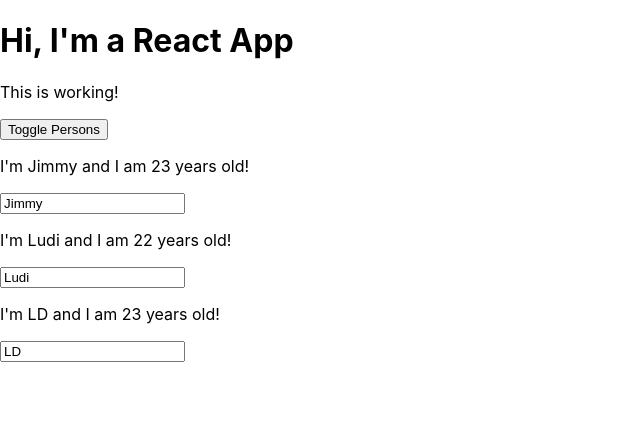
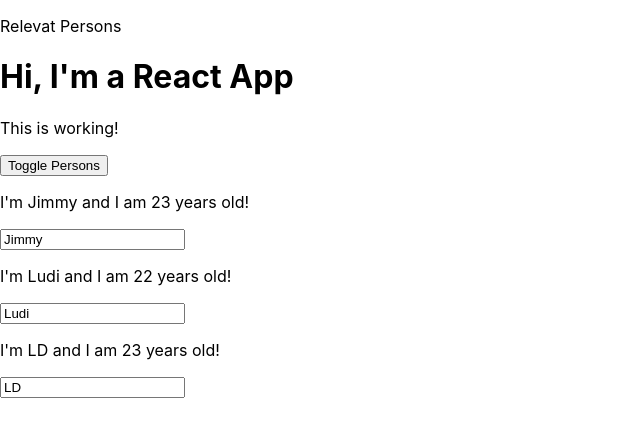
Before and after one commit to liu-du/learn-reactjs, a React app: page / in a window 1280 px wide. Both pictures are taken after a click on the button "Toggle Persons". Shown: the top 436 px of the page, without its empty margins (0-640 px from the left). Built offline with nearby package versions, Linux system fonts and the light colour scheme.

Commit message:
React Component Lifecyle: creation, props changes (triggered by parent state) and state changes (triggered by setSate)

```diff
--- a/src/components/Persons/Person/Person.js
+++ b/src/components/Persons/Person/Person.js
@@ -1,16 +1,36 @@
-import React from 'react';
+import React, { Component } from 'react';
 import classes from './Person.css';
 
-const person = props => {
-  return (
-    <div className={classes.Person}>
-      <p onClick={props.click}>
-        I'm {props.name} and I am {props.age} years old!
-      </p>
-      <p>{props.children}</p>
-      <input type="text" onChange={props.changed} value={props.name} />
-    </div>
-  );
-};
+class Person extends Component {
+  constructor(props) {
+    super(props);
+    console.log('Person.js inside constructor');
+  }
 
-export default person;
+  componentWillMount() {
+    console.log('Person.js inside componentWillMount');
+  }
+
+  componentDidMount() {
+    console.log('Person.js inside componentDidMount');
+  }
+
+  render() {
+    console.log('Person.js inside render');
+    return (
+      <div className={classes.Person}>
+        <p onClick={this.props.click}>
+          I'm {this.props.name} and I am {this.props.age} years old!
+        </p>
+        <p>{this.props.children}</p>
+        <input
+          type="text"
+          onChange={this.props.changed}
+          value={this.props.name}
+        />
+      </div>
+    );
+  }
+}
+
+export default Person;
--- a/src/components/Persons/Persons.js
+++ b/src/components/Persons/Persons.js
@@ -1,17 +1,51 @@
-import React from 'react';
+import React, { Component } from 'react';
 import Person from './Person/Person';
 
-const persons = props =>
-  props.persons.map((person, index) => {
+class Persons extends Component {
+  constructor(props) {
+    super(props);
+    console.log('Persons.js inside constructor');
+  }
+
+  componentWillMount() {
+    console.log('Persons.js inside componentWillMount');
+  }
+
+  componentDidMount() {
+    console.log('Persons.js inside componentDidMount');
+  }
+
+  componentWillReceiveProps(nextProps) {
+    console.log('Persons.js inside componentWillReceivePorps', nextProps);
+  }
+
+  shouldComponentUpdate(nextProps, nextState) {
+    console.log('Persons.js inside shoudComponentUpdate', nextProps, nextState);
+    return nextProps.persons !== this.props.persons;
+  }
+
+  componentWillUpdate(nextProps, nextState) {
+    console.log('Persons.js inside componentWillUpdate', nextProps, nextState);
+  }
+
+  componentDidUpdate() {
+    console.log('Persons.js inside componentDidUpdate');
+  }
+
+  render() {
+    console.log('Persons.js inside render');
+    return this.props.persons.map((person, index) => {
       return (
         <Person
           key={person.id}
           name={person.name}
           age={person.age}
-        changed={event => props.changed(event, person.id)}
-        click={() => props.clicked(index)}
+          changed={event => this.props.changed(event, person.id)}
+          click={() => this.props.clicked(index)}
         />
       );
     });
+  }
+}
 
-export default persons;
+export default Persons;
--- a/src/containers/App.js
+++ b/src/containers/App.js
@@ -4,7 +4,10 @@
 import Cockpit from '../components/Cockpit/Cockpit';
 
 class App extends Component {
-  state = {
+  constructor(props) {
+    super(props);
+    console.log('App.js inside constructor', props);
+    this.state = {
       persons: [
         { id: 1, name: 'Jimmy', age: 23 },
         { id: 2, name: 'Ludi', age: 22 },
@@ -12,6 +15,29 @@
       ],
       showPersons: false
     };
+    console.log('App.js inside constructor', this.state);
+  }
+
+  componentWillMount() {
+    console.log('App.js inside componentWillMount');
+  }
+
+  componentDidMount() {
+    console.log('App.js inside componentDidMount');
+  }
+
+  shouldComponentUpdate(nextProps, nextState) {
+    console.log('App.js inside shoudComponentUpdate', nextProps, nextState);
+    return true;
+  }
+
+  componentWillUpdate(nextProps, nextState) {
+    console.log('App.js inside componentWillUpdate', nextProps, nextState);
+  }
+
+  componentDidUpdate() {
+    console.log('App.js inside componentDidUpdate');
+  }
 
   deletePersonHandler = index => {
     const persons = [...this.state.persons];
@@ -40,16 +66,20 @@
   };
 
   render() {
+    console.log('App.js inside render');
     const persons = this.state.showPersons ? (
+      <div>
         <Persons
           persons={this.state.persons}
           clicked={this.deletePersonHandler}
           changed={this.nameChangedHandler}
         />
+      </div>
     ) : null;
 
     return (
       <div className={classes.App}>
+        <p>{this.props.title}</p>
         <Cockpit
           showPersons={this.state.showPersons}
           persons={this.state.persons}
--- a/src/index.js
+++ b/src/index.js
@@ -4,7 +4,10 @@
 import App from './containers/App';
 import * as serviceWorker from './serviceWorker';
 
-ReactDOM.render(<App />, document.getElementById('root'));
+ReactDOM.render(
+  <App title="Relevat Persons" />,
+  document.getElementById('root')
+);
 
 // If you want your app to work offline and load faster, you can change
 // unregister() to register() below. Note this comes with some pitfalls.
```
Lines whose indentation alone changed are shown as unchanged.
